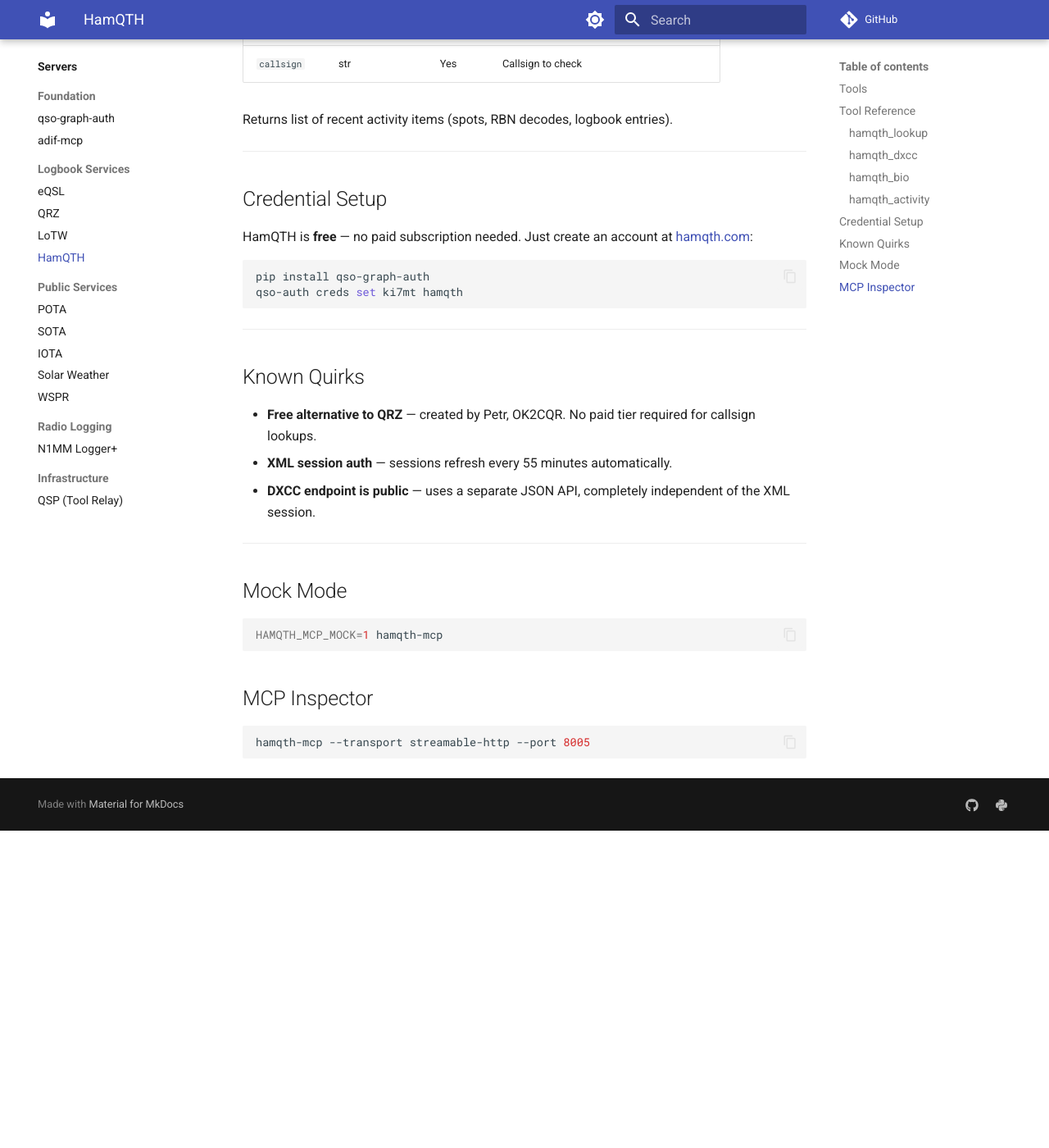
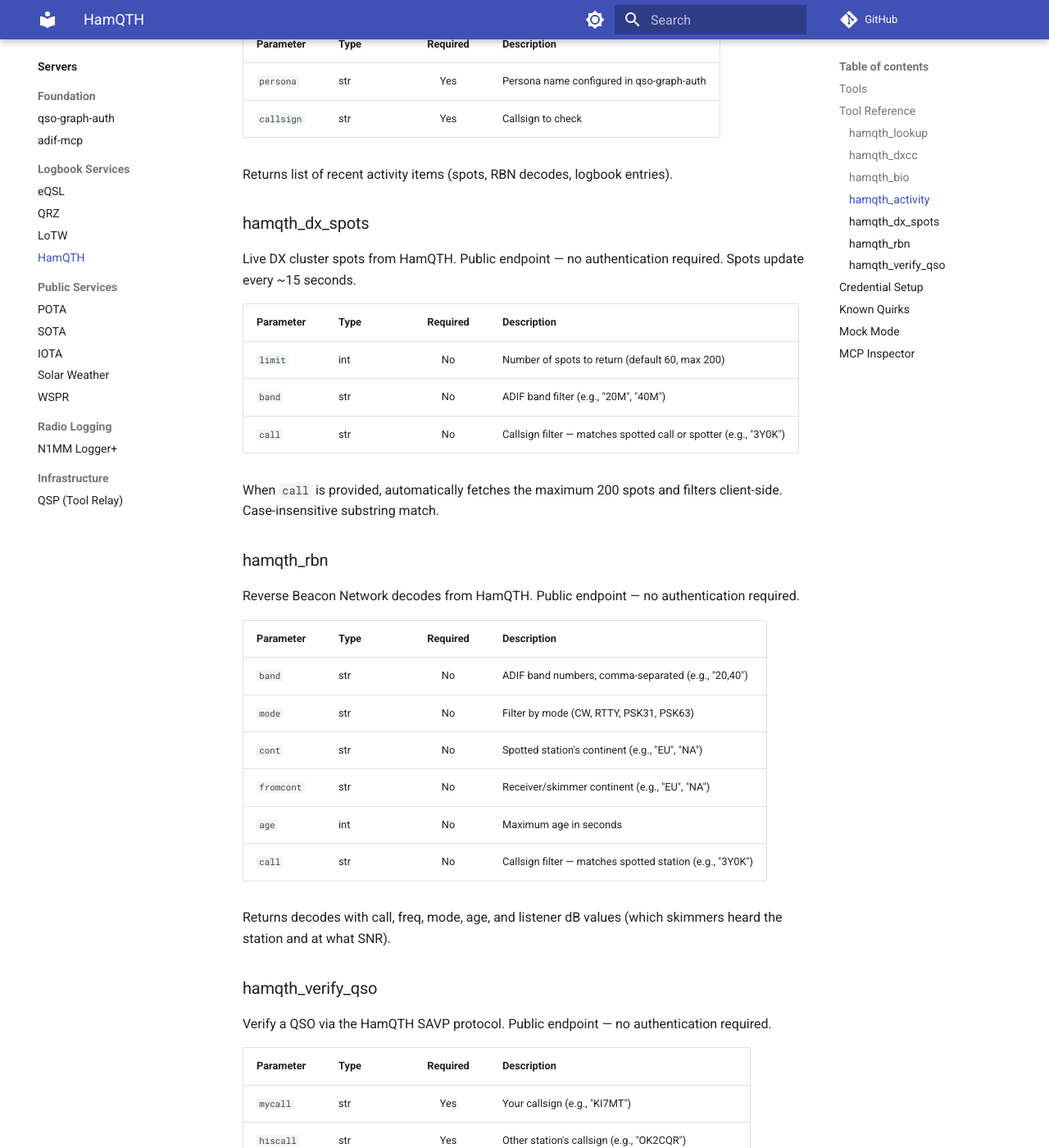
Before and after one commit to qso-graph/qso-graph.github.io, an MkDocs documentation site: the page built from docs/servers/hamqth.md, in a window 1280 px wide and 1400 px high, scrolled down 2021 px. Shown: the whole window at 82% size. Built offline with MkDocs 1.6.1 and Material for MkDocs 9.7.7, drawn with Linux system fonts in a browser that asks for light colours; comment, search, counter and statistics services are not loaded; before the commit the page ends 3034 px from its top, so only the background shows below that; some of the changed text lies outside the part shown.

Commit message:
Update hamqth-mcp docs — full tool references for dx_spots, rbn, verify_qso
Added parameter tables for all 3 public tools that were missing references.
Updated descriptions to reflect v0.4.0 callsign filter on dx_spots and rbn.

Co-Authored-By: Claude Opus 4.6 <noreply@anthropic.com>

````diff
--- a/docs/servers/hamqth.md
+++ b/docs/servers/hamqth.md
@@ -1,6 +1,6 @@
 # hamqth-mcp
 
-**HamQTH.com integration — free callsign lookup, DXCC resolution, biography, and activity.**
+**HamQTH.com integration — callsign lookup, DX cluster spots, Reverse Beacon Network, DXCC resolution, and more.**
 
 ```bash
 pip install hamqth-mcp
@@ -18,9 +18,9 @@ pip install hamqth-mcp
 | `hamqth_dxcc` | No | Resolve DXCC entity from callsign or code |
 | `hamqth_bio` | Yes | Fetch operator biography |
 | `hamqth_activity` | Yes | Recent DX cluster, RBN, and logbook activity |
-| `hamqth_dx_spots` | No | Recent DX cluster spots |
-| `hamqth_rbn` | No | Reverse Beacon Network spot data |
-| `hamqth_verify_qso` | No | Verify a QSO against HamQTH logs |
+| `hamqth_dx_spots` | No | Live DX cluster spots — filter by band and/or callsign |
+| `hamqth_rbn` | No | Reverse Beacon Network decodes — filter by band, mode, continent, callsign |
+| `hamqth_verify_qso` | No | Verify a QSO via HamQTH SAVP protocol |
 
 ---
 
@@ -67,6 +67,44 @@ Get recent DX cluster, RBN, and logbook activity for a callsign.
 
 Returns list of recent activity items (spots, RBN decodes, logbook entries).
 
+### hamqth_dx_spots
+
+Live DX cluster spots from HamQTH. Public endpoint — no authentication required. Spots update every ~15 seconds.
+
+| Parameter | Type | Required | Description |
+|-----------|------|:--------:|-------------|
+| `limit` | int | No | Number of spots to return (default 60, max 200) |
+| `band` | str | No | ADIF band filter (e.g., "20M", "40M") |
+| `call` | str | No | Callsign filter — matches spotted call or spotter (e.g., "3Y0K") |
+
+When `call` is provided, automatically fetches the maximum 200 spots and filters client-side. Case-insensitive substring match.
+
+### hamqth_rbn
+
+Reverse Beacon Network decodes from HamQTH. Public endpoint — no authentication required.
+
+| Parameter | Type | Required | Description |
+|-----------|------|:--------:|-------------|
+| `band` | str | No | ADIF band numbers, comma-separated (e.g., "20,40") |
+| `mode` | str | No | Filter by mode (CW, RTTY, PSK31, PSK63) |
+| `cont` | str | No | Spotted station's continent (e.g., "EU", "NA") |
+| `fromcont` | str | No | Receiver/skimmer continent (e.g., "EU", "NA") |
+| `age` | int | No | Maximum age in seconds |
+| `call` | str | No | Callsign filter — matches spotted station (e.g., "3Y0K") |
+
+Returns decodes with call, freq, mode, age, and listener dB values (which skimmers heard the station and at what SNR).
+
+### hamqth_verify_qso
+
+Verify a QSO via the HamQTH SAVP protocol. Public endpoint — no authentication required.
+
+| Parameter | Type | Required | Description |
+|-----------|------|:--------:|-------------|
+| `mycall` | str | Yes | Your callsign (e.g., "KI7MT") |
+| `hiscall` | str | Yes | Other station's callsign (e.g., "OK2CQR") |
+| `date` | str | Yes | QSO date in YYYYMMDD format (e.g., "20260305") |
+| `band` | str | Yes | Band (e.g., "20M", "40M") |
+
 ---
 
 ## Credential Setup
````
